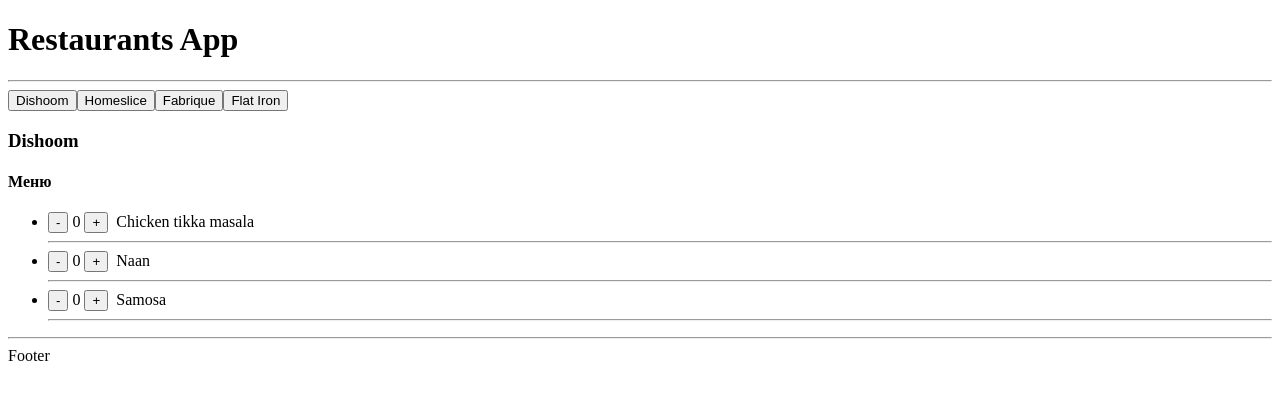
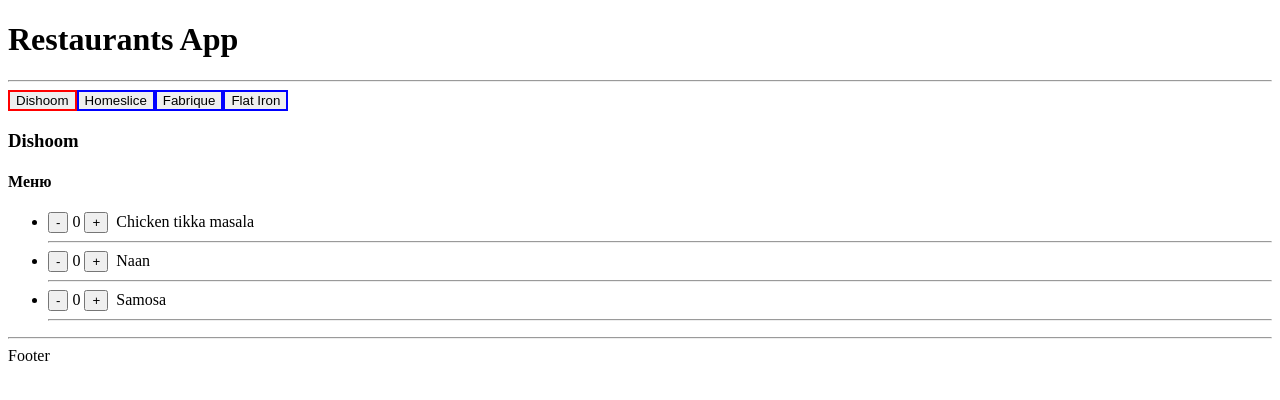
Before and after one commit to izquierrrdo/react250626-hw, a React (Vite) app: page / in a window 1280 px wide. Shown: the top 400 px of the page. Built offline with nearby package versions, Linux system fonts and the light colour scheme.

Commit message:
Active tab display added

```diff
--- a/src/components/RestaurantsList/RestaurantsList.jsx
+++ b/src/components/RestaurantsList/RestaurantsList.jsx
@@ -14,6 +14,7 @@
     <>
       <TabsSelector
         tabs={restaurantsTabs}
+        activeTab={restaurantId}
         onTabChange={(tabKey) => setRestaurantId(tabKey)}
       />
       <Restaurant
--- a/src/components/shared/Tabs/Tab/Tab.jsx
+++ b/src/components/shared/Tabs/Tab/Tab.jsx
@@ -1,3 +1,10 @@
-export function Tab({ tabValue, tabClickHandler }) {
-  return <button onClick={tabClickHandler}>{tabValue}</button>;
+export function Tab({ tabValue, isActive, tabClickHandler }) {
+  return (
+    <button
+      style={{ border: isActive ? "2px solid red" : "2px solid blue" }}
+      onClick={tabClickHandler}
+    >
+      {tabValue}
+    </button>
+  );
 }
--- a/src/components/shared/Tabs/TabsSelector/TabsSelector.jsx
+++ b/src/components/shared/Tabs/TabsSelector/TabsSelector.jsx
@@ -1,6 +1,6 @@
 import { Tab } from "../Tab/Tab.jsx";
 
-export function TabsSelector({ tabs, onTabChange }) {
+export function TabsSelector({ tabs, activeTab, onTabChange }) {
   function handleTabChange(tabKey) {
     onTabChange(tabKey);
   }
@@ -11,6 +11,7 @@
         <Tab
           key={tabKey}
           tabValue={tabValue}
+          isActive={activeTab === tabKey}
           tabClickHandler={() => handleTabChange(tabKey)}
         />
       ))}
```
